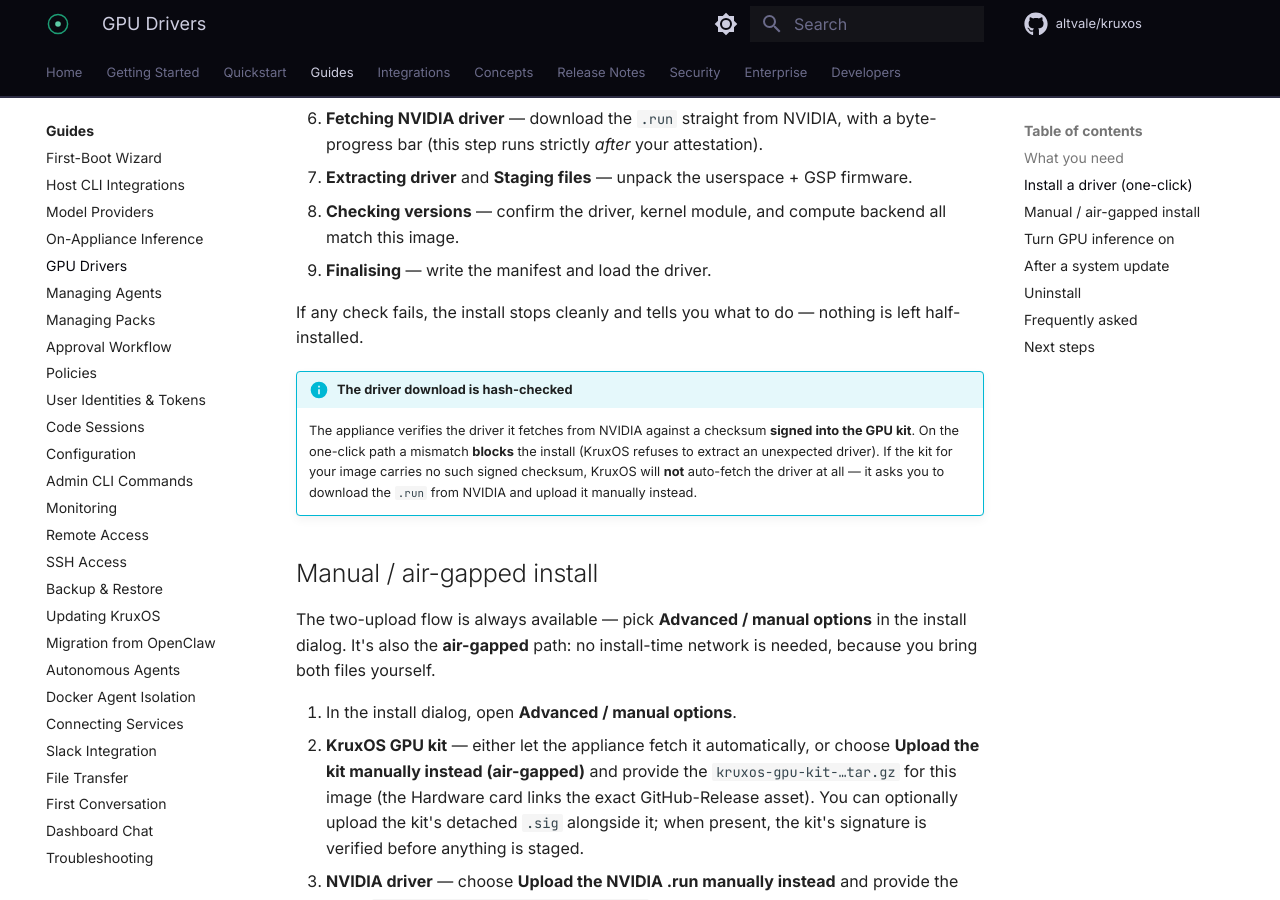
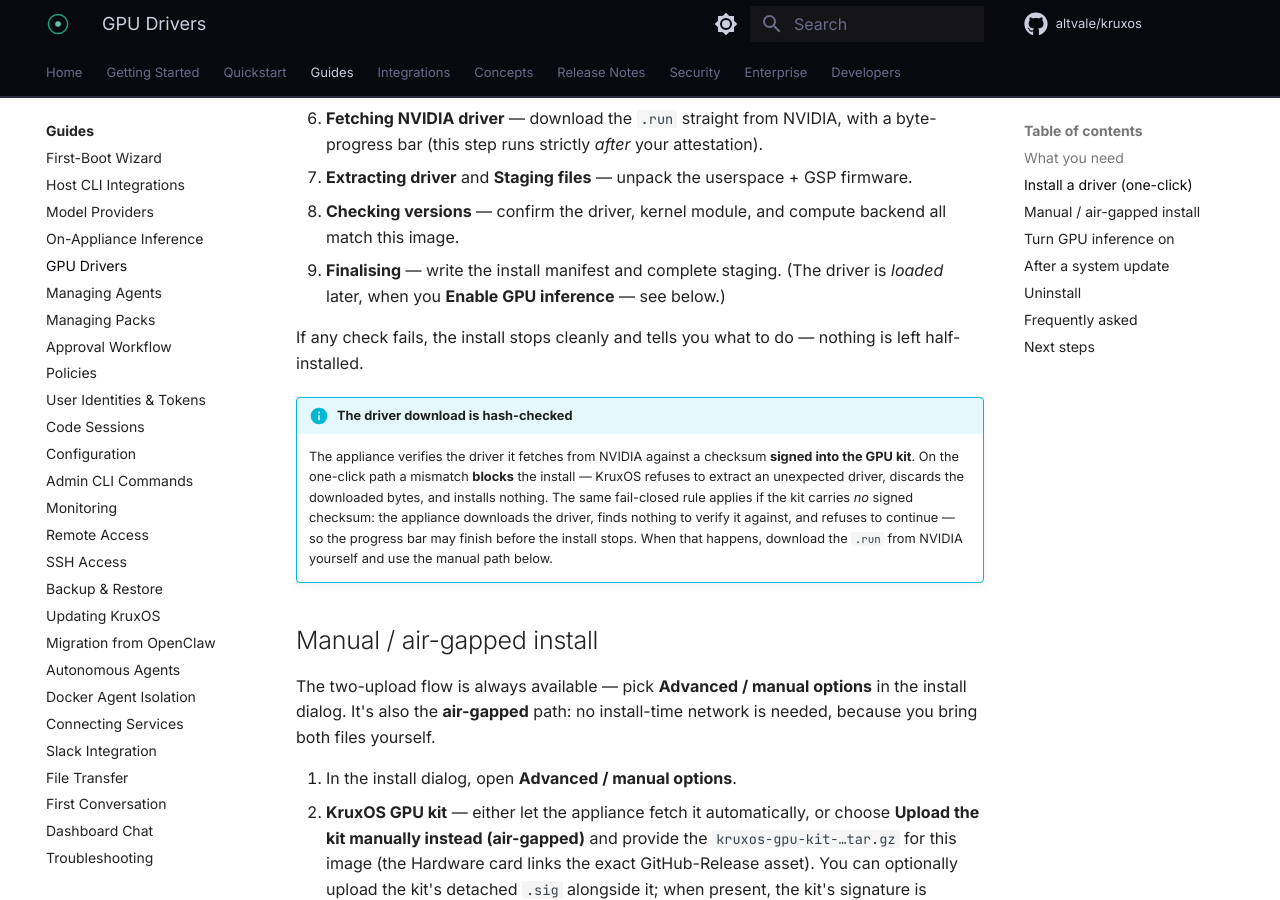
Before and after one commit to altvale/kruxos, an MkDocs documentation site: the page built from docs/public/docs/guides/gpu-drivers.md, in a window 1280 px wide and 900 px high, scrolled down 1445 px. Built offline with MkDocs 1.6.1 and Material for MkDocs 9.7.7, drawn with Linux system fonts in a browser that asks for light colours; comment, search, counter and statistics services are not loaded.

Commit message:
docs(gpu-drivers): fix unpinned-kit fail-closed timing + Finalising phase
LOW-1: the .run is fetched (full download, with byte progress) BEFORE the kit's
signed pin is read, so an unpinned kit fails AFTER the download completes — the
progress bar may finish, then the install refuses and discards the bytes.
Reword to that observable, fail-closed behaviour instead of 'never fetches'.

LOW-2: the install never loads the kernel module — Finalising writes the
manifest and completes staging; the driver loads on Enable GPU inference (or at
boot). Fixes the phase description and its inconsistency with the next section.

```diff
--- a/docs/public/docs/guides/gpu-drivers.md
+++ b/docs/public/docs/guides/gpu-drivers.md
@@ -34,12 +34,12 @@
    - **Fetching NVIDIA driver** — download the `.run` straight from NVIDIA, with a byte-progress bar (this step runs strictly *after* your attestation).
    - **Extracting driver** and **Staging files** — unpack the userspace + GSP firmware.
    - **Checking versions** — confirm the driver, kernel module, and compute backend all match this image.
-   - **Finalising** — write the manifest and load the driver.
+   - **Finalising** — write the install manifest and complete staging. (The driver is *loaded* later, when you **Enable GPU inference** — see below.)
 
    If any check fails, the install stops cleanly and tells you what to do — nothing is left half-installed.
 
 !!! info "The driver download is hash-checked"
-    The appliance verifies the driver it fetches from NVIDIA against a checksum **signed into the GPU kit**. On the one-click path a mismatch **blocks** the install (KruxOS refuses to extract an unexpected driver). If the kit for your image carries no such signed checksum, KruxOS will **not** auto-fetch the driver at all — it asks you to download the `.run` from NVIDIA and upload it manually instead.
+    The appliance verifies the driver it fetches from NVIDIA against a checksum **signed into the GPU kit**. On the one-click path a mismatch **blocks** the install — KruxOS refuses to extract an unexpected driver, discards the downloaded bytes, and installs nothing. The same fail-closed rule applies if the kit carries *no* signed checksum: the appliance downloads the driver, finds nothing to verify it against, and refuses to continue — so the progress bar may finish before the install stops. When that happens, download the `.run` from NVIDIA yourself and use the manual path below.
 
 ## Manual / air-gapped install
 
```
